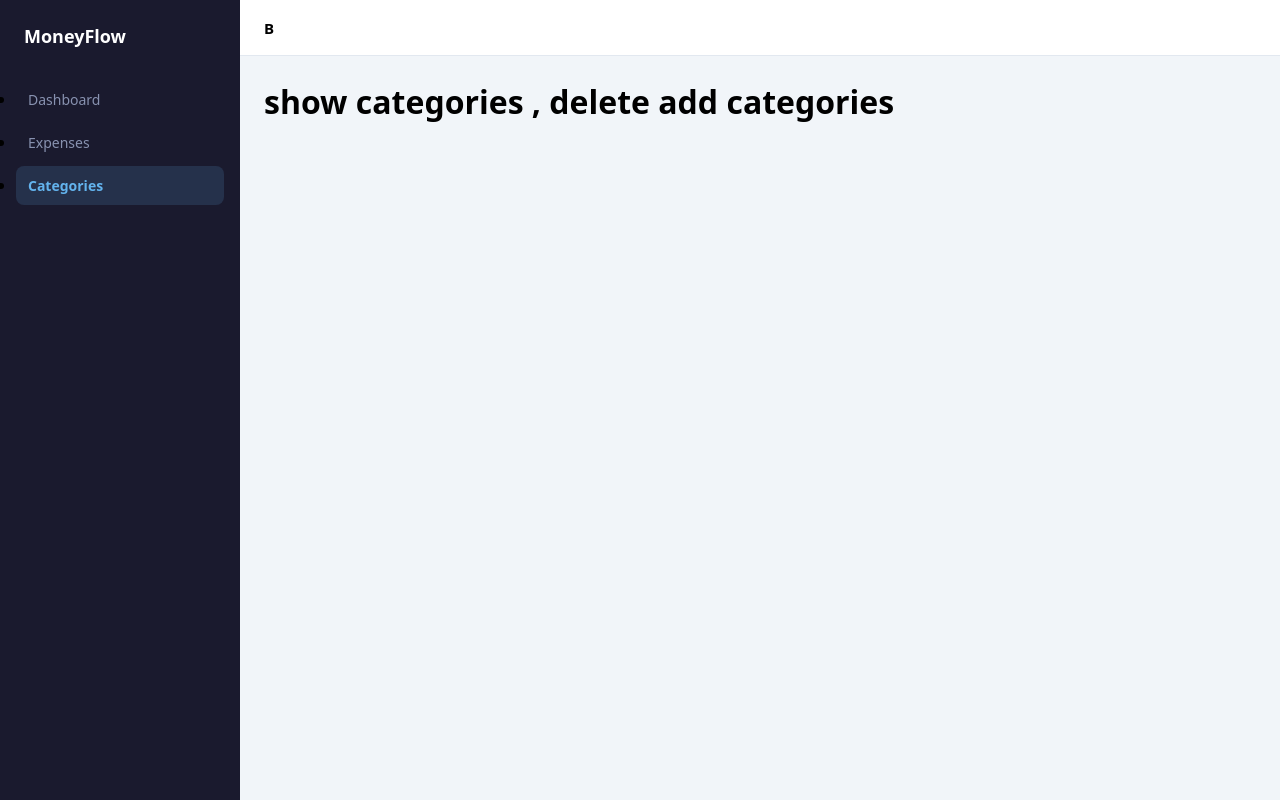
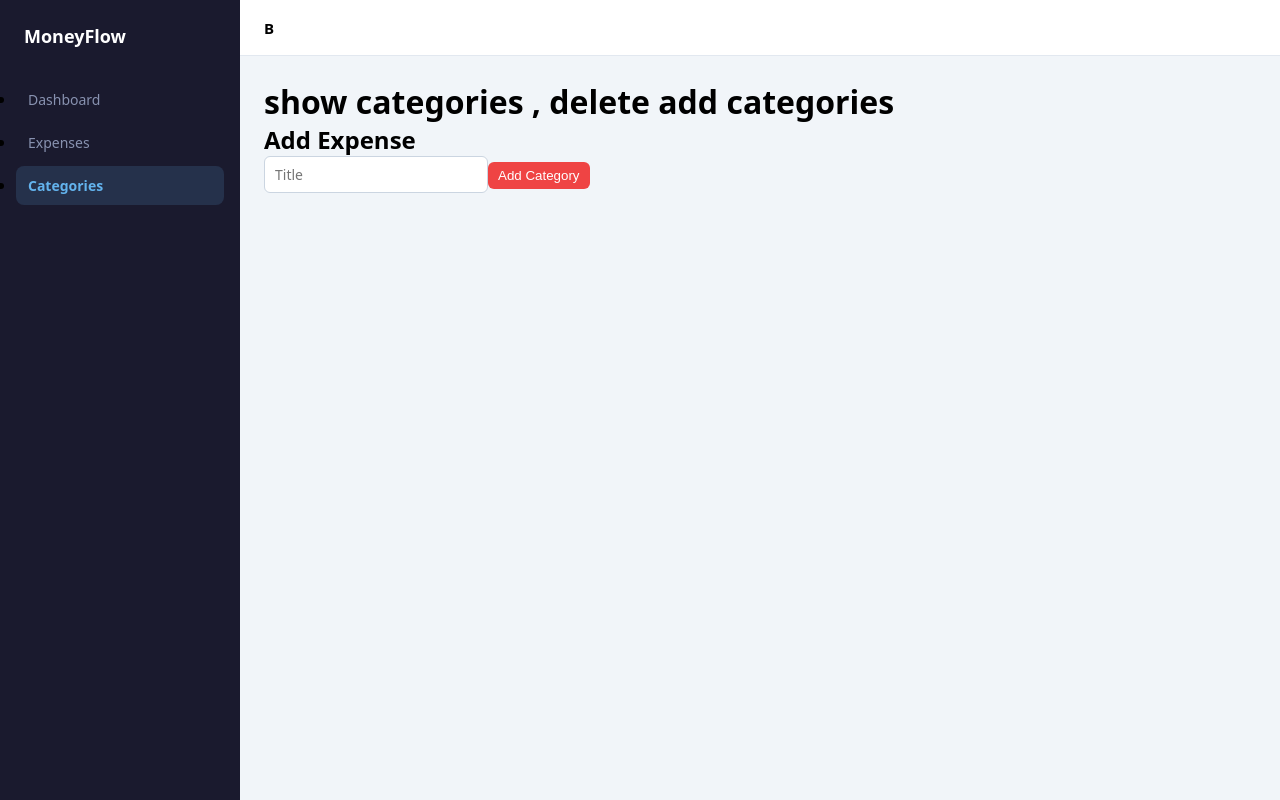
Before and after one commit to basith-04/moneyflow, a React (Vite) app in the folder frontend/: page /categories in a window 1280 px wide. Built offline with nearby package versions, Linux system fonts and the light colour scheme; no server answers.

Commit message:
feat: implement AddCategory component and integrate with categories service

```diff
--- /dev/null
+++ b/frontend/src/components/AddCategory.jsx
@@ -0,0 +1,37 @@
+import {useState,useEffect} from "react"
+import { addCategories } from "../services/categoriesService";
+export default function AddCategory({ onAdd }) {
+    const [name, setName] = useState("");
+
+    async function handleSubmit(e) {
+    e.preventDefault();
+
+    const newCategory = {
+     name    };
+
+    console.log("Submitted:", newCategory);
+    await addCategories(newCategory)
+    onAdd()
+
+    // reset form
+    setName("");
+
+  }
+
+    return <div>
+    <h2 > Add Expense</h2>
+        <form onSubmit={handleSubmit} >
+
+
+            <input
+                type="text"
+                placeholder="Title"
+                value={name}
+                onChange={(e) => setName(e.target.value)}
+            />
+
+            <button type="submit">Add Category</button>
+        </form>
+    </div>
+
+}
--- a/frontend/src/pages/Categories.jsx
+++ b/frontend/src/pages/Categories.jsx
@@ -1,5 +1,6 @@
 import { useEffect, useState } from "react"
 import { getCategories } from "../services/categoriesService"
+import AddCategory from "../components/AddCategory"
 
 export default function Categories(){
     const [categories,setCategories]=useState([])
@@ -12,6 +13,8 @@ export default function Categories(){
         setCategories(data)
     }
 
-    return <div><h1>show categories , delete add categories</h1></div>
+    return <div><h1>show categories , delete add categories</h1>
+            <AddCategory onAdd={fetchCategories} />
+    </div>
 
 }
--- a/frontend/src/services/categoriesService.js
+++ b/frontend/src/services/categoriesService.js
@@ -19,10 +19,9 @@ async function addCategories(catName) {
     const res = await fetch(`${apiUrl}/category`, {
       method: "POST",
       headers: { "Content-Type": "application/json" },
-      body: {
-        name: catName
-      }
+      body: JSON.stringify(catName)
     })
+    console.log("frrr" ,catName)
     if (!res.ok) throw new Error(`Server error: ${res.status}`);
 
   }catch(err){
```
